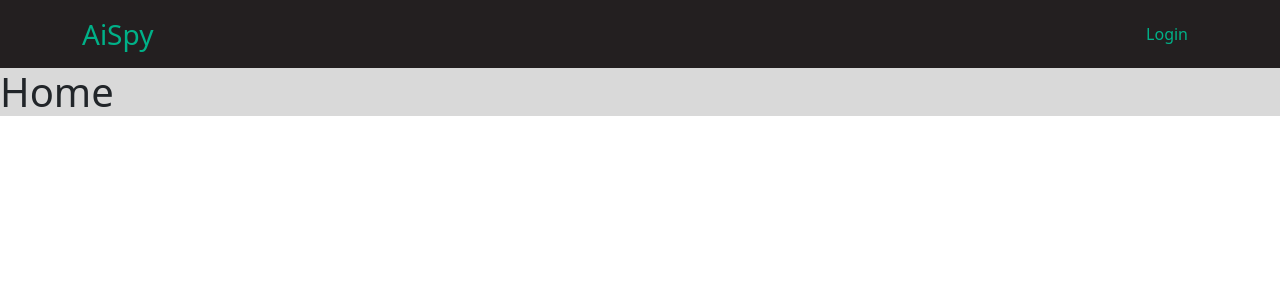
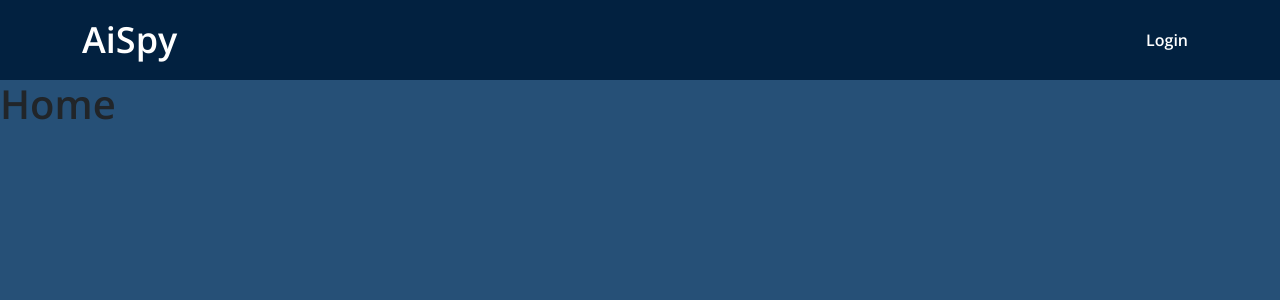
Before and after one commit to jimmyzhng/aispy, a React (Create React App) app in the folder frontend/: page / in a window 1280 px wide. Shown: the top 300 px of the page. Built offline with nearby package versions, Linux system fonts and the light colour scheme.

Commit message:
Add basic styling

```diff
--- a/frontend/public/index.html
+++ b/frontend/public/index.html
@@ -24,7 +24,14 @@
       work correctly both with client-side routing and a non-root public URL.
       Learn how to configure a non-root public URL by running `npm run build`.
     -->
-    <title>React App</title>
+    <link rel="preconnect" href="https://fonts.googleapis.com" />
+    <link rel="preconnect" href="https://fonts.gstatic.com" crossorigin />
+    <link
+      href="https://fonts.googleapis.com/css2?family=Merriweather&family=Open+Sans:wght@600&family=Roboto&display=swap"
+      rel="stylesheet"
+    />
+
+    <title>AiSpy</title>
   </head>
   <body>
     <noscript>You need to enable JavaScript to run this app.</noscript>
--- a/frontend/src/App.css
+++ b/frontend/src/App.css
@@ -1,3 +1,6 @@
 .App {
-  background-color: #d9d9d9;
+  background-color: #265077;
+  height: 100vh;
+  width: 100%;
+  font-family: "Open Sans", serif;
 }
--- a/frontend/src/components/NavigationBar/index.jsx
+++ b/frontend/src/components/NavigationBar/index.jsx
@@ -1,28 +1,57 @@
 import Container from "react-bootstrap/Container";
 import Navbar from "react-bootstrap/Navbar";
+import Nav from "react-bootstrap/Nav";
 import "./index.scss";
 import { useAuth } from "../../context/AuthContext";
+import NavDropdown from "react-bootstrap/NavDropdown";
 
 export default function NavigationBar() {
   const auth = useAuth();
 
   return (
-    <Navbar className="nav-bar">
+    <Navbar collapseOnSelect variant="dark" expand="lg" className="nav-bar">
       <Container>
         <Navbar.Brand href="/" className="nav-logo">
           AiSpy
         </Navbar.Brand>
-        <Navbar.Toggle />
-        <Navbar.Collapse className="justify-content-end">
-          {auth.isLoggedIn ? (
-            <Navbar.Text className="nav-link">
-              Signed in as: {auth.user}
-            </Navbar.Text>
-          ) : (
-            <a href="/auth" className="nav-link">
-              Login
-            </a>
-          )}
+        <Navbar.Toggle aria-controls="responsive-navbar-nav" />
+
+        <Navbar.Collapse id="responsive-navbar-nav">
+          <Nav className="me-auto">
+            {auth.user && (
+              <>
+                <Nav.Link href="#features">Home</Nav.Link>
+                <NavDropdown title="Views" id="collasible-nav-dropdown">
+                  <NavDropdown.Item href="/">
+                    Building: North Exit
+                  </NavDropdown.Item>
+                  <NavDropdown.Item href="/">
+                    Building: South Exit
+                  </NavDropdown.Item>
+                  <NavDropdown.Item href="/">
+                    Building: West Exit
+                  </NavDropdown.Item>
+                  <NavDropdown.Divider />
+                  <NavDropdown.Item href="/">Past Broadcasts</NavDropdown.Item>
+                </NavDropdown>
+              </>
+            )}
+          </Nav>
+
+          <Nav>
+            {auth.isLoggedIn ? (
+              <NavDropdown
+                title={`Signed in as: ${auth.user}`}
+                id="collasible-nav-dropdown"
+              >
+                <NavDropdown.Item href="/">Logout</NavDropdown.Item>
+              </NavDropdown>
+            ) : (
+              <Nav.Link href="/auth" className="nav-link">
+                Login
+              </Nav.Link>
+            )}
+          </Nav>
         </Navbar.Collapse>
       </Container>
     </Navbar>
--- a/frontend/src/components/NavigationBar/index.scss
+++ b/frontend/src/components/NavigationBar/index.scss
@@ -1,10 +1,8 @@
 nav {
-  background-color: #231f20;
-}
-
+  background-color: #022140;
   .nav-logo,
   .nav-link {
-  color: #00b188 !important;
+    color: #fff !important;
 
     &:hover {
       opacity: 0.6;
@@ -16,5 +14,6 @@ nav {
   }
 
   .nav-logo {
-  font-size: 28px !important;
+    font-size: 36px !important;
   }
+}
```
Lines whose indentation alone changed are shown as unchanged.
